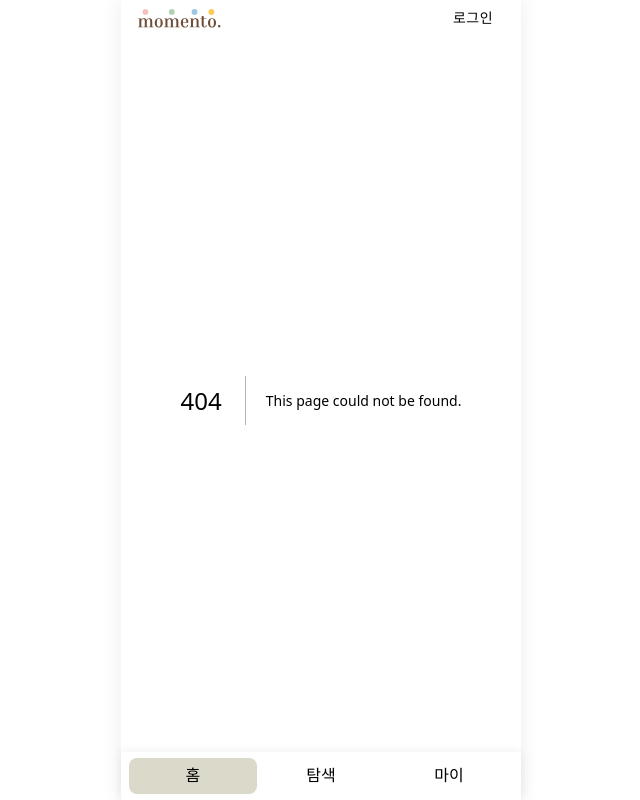
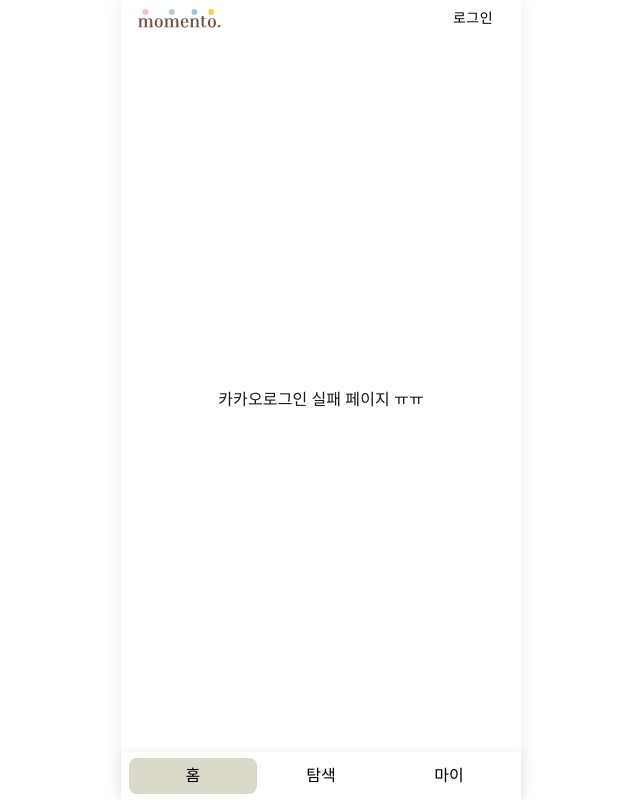
Before and after one commit to CHALLKATHON-Official/2025_CHALLKATHON_CAFFEINE-ADDICT_FE, a Next.js app: page /auth/error in a window 1280 px wide. Before the commit this address had no page. Shown: the whole page, without its empty margins (319-959 px from the left). Built offline with nearby package versions, Linux system fonts and the light colour scheme.

Commit message:
Error: 카카오로그인 인증실패 대응 중

```diff
--- /dev/null
+++ b/app/auth/error/page.tsx
@@ -0,0 +1,18 @@
+'use client';
+import { Box, Typography } from '@mui/material';
+
+export default function ErrorPage() {
+
+	return (
+		<Box sx={{
+			width: '100%',
+			minHeight: '100vh',
+			display: 'flex',
+			flexDirection: 'column',
+			alignItems: 'center',
+			justifyContent: 'center',
+		}}>
+			<Typography>카카오로그인 실패 페이지 ㅠㅠ</Typography>
+		</Box>
+	);
+}
--- a/app/components/Header.tsx
+++ b/app/components/Header.tsx
@@ -23,7 +23,8 @@ export default function Header() {
 			justifyContent: 'space-between',
 			backgroundColor: 'transparent'
 		}}>
-			<Box
+			<Button
+				onClick={() => { router.push('/') }}
 				sx={{
 					width: '5.3rem',
 					height: '1.2rem',
```
Also changed, not shown: app/login/page.tsx (+16 -6 lines).
